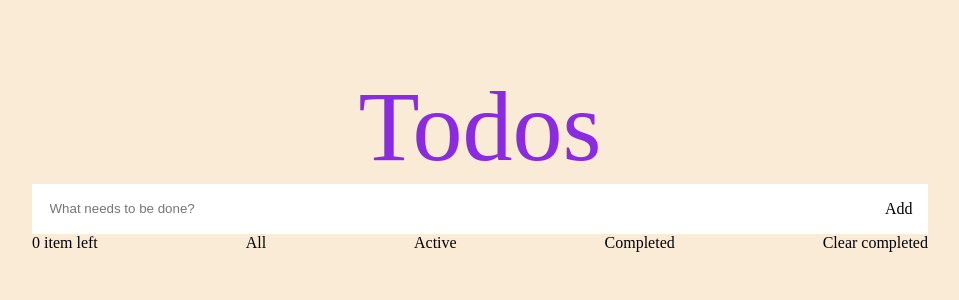
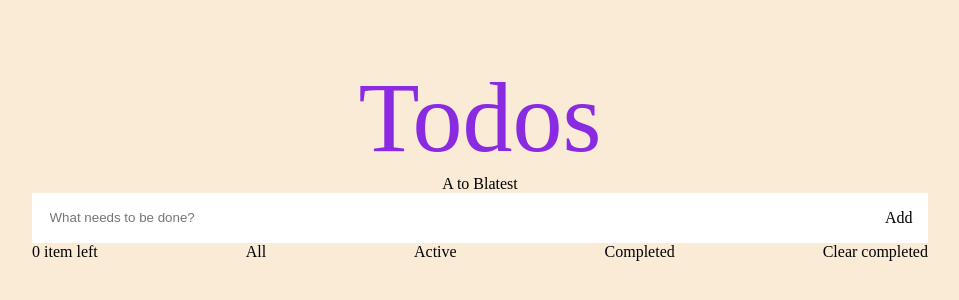
Before and after one commit to esp-phudang/esp-react-Phu.dang, a React app: page / in a window 1280 px wide. Shown: the part 240-540 px from the top of the page, without its empty margins (160-1119 px from the left). Built offline with nearby package versions, Linux system fonts and the light colour scheme.

Commit message:
done sort

```diff
--- a/package.json
+++ b/package.json
@@ -5,6 +5,7 @@
   "main": "index.tsx",
   "dependencies": {
     "eslint": "^7.22.0",
+    "moment": "^2.29.1",
     "react": "^17.0.1",
     "react-dom": "^17.0.1",
     "typescript": "^4.2.3"
--- a/src/App.tsx
+++ b/src/App.tsx
@@ -1,14 +1,22 @@
 import React, { useState, useEffect } from "react";
 import { Input } from "./Input";
+import SortBar from "./SortBar";
 import TodoList from "./TodoList";
 
 const App = () => {
+  var current = new Date();
   const [todoList, setTodoList] = useState([]);
-  console.log("reseted");
+  console.log("🚀 ~ file: App.tsx ~ line 9 ~ App ~ todoList", todoList)
+  const now = new Date()
   const handleAdd = (value, id) => {
     let subTodoList = [
       ...todoList,
-      { content: value, id: String(id), status: "unchecked" },
+      {
+        content: value,
+        id: String(id),
+        status: "unchecked",
+        time: now,
+      },
     ];
     setTodoList(subTodoList);
   };
@@ -28,10 +36,16 @@ const App = () => {
   const handleUpdateChecked = (updateChecked) => {
     setTodoList(updateChecked);
   };
+  const handleSort = (sortedArray)=>{
+    setTodoList(sortedArray)
+    console.log("App updated: ",sortedArray)
+
+  }
   return (
     <div className="body">
       <div className="todos">
         <div className="todos-title">Todos</div>
+        <SortBar handleSort={handleSort} todoList={todoList}/>
         <Input handleAdd={handleAdd} />
         <TodoList
           handleUpdateChecked={handleUpdateChecked}
--- /dev/null
+++ b/src/SortBar/index.tsx
@@ -0,0 +1,43 @@
+import moment from "moment";
+import React, { useState } from "react";
+
+const SortBar = ({ handleSort, todoList }) => {
+  const [alphabet, setAlphabet] = useState(true);
+  const [time, setTime] = useState(true);
+  console.log("🚀 ~ file: index.tsx ~ line 7 ~ SortBar ~ time", time)
+
+  const sortByAlphabet = () => {
+    setAlphabet(!alphabet);
+
+    const sortedArray = [...todoList].sort((a, b) => {
+      const contentA = a.content.toUpperCase();
+      const contentB = b.content.toUpperCase();
+      if (alphabet) {
+        return contentA < contentB ? 1 : -1;
+      } else {
+        return contentA < contentB ? -1 : 1;
+      }
+    });
+    console.log("todoList: ", todoList);
+    handleSort(sortedArray);
+  };
+
+  const sortByCreatedTime = () => {
+    setTime(!time);
+    const sortedArray = [...todoList].sort((a, b) =>
+      time ? a.time - b.time : b.time - a.time
+    );
+    handleSort(sortedArray);
+    console.log("todoList: ", todoList);
+
+  };
+
+  return (
+    <div style={{ display: "flex" }}>
+      <div onClick={sortByAlphabet}>{alphabet ? "A to B" : "B to A"}</div>
+      <div onClick={sortByCreatedTime}>{time ? "latest" : "oldest"}</div>
+    </div>
+  );
+};
+
+export default SortBar;
--- a/src/TodoCard/TodoCard.tsx
+++ b/src/TodoCard/TodoCard.tsx
@@ -41,6 +41,7 @@ const TodoCard = (props) => {
         //if item's id is the same as editId, input will display value of temporary edit content
         value={editId === `No ${item.id}` ? editContent : item.content}
       />
+      {/* <div>{item.time}</div> */}
       {!(editId === `No ${item.id}`) && (
         <div
           id={item.id}
--- a/src/TodoList/index.tsx
+++ b/src/TodoList/index.tsx
@@ -1,5 +1,5 @@
 import React, { useState, useEffect } from "react";
-import MenuBar from "../Menu Bar";
+import MenuBar from "../MenuBar";
 import TodoCard from "../TodoCard/TodoCard";
 
 export default function TodoList({
--- a/webpack.config.js
+++ b/webpack.config.js
@@ -36,6 +36,11 @@ module.exports = {
       {
         test: /\.s[ac]ss$/i,
         use: [
+          //loader order: sass-loader->css-loader->style-loader
+
+
+
+
           // Creates `style` nodes from JS strings
           "style-loader",
           // Translates CSS into CommonJS
```
Also changed, not shown: src/MenuBar/index.tsx (renamed from src/Menu Bar/index.tsx), 1 other file (tests, documents, lock files or other folders).
